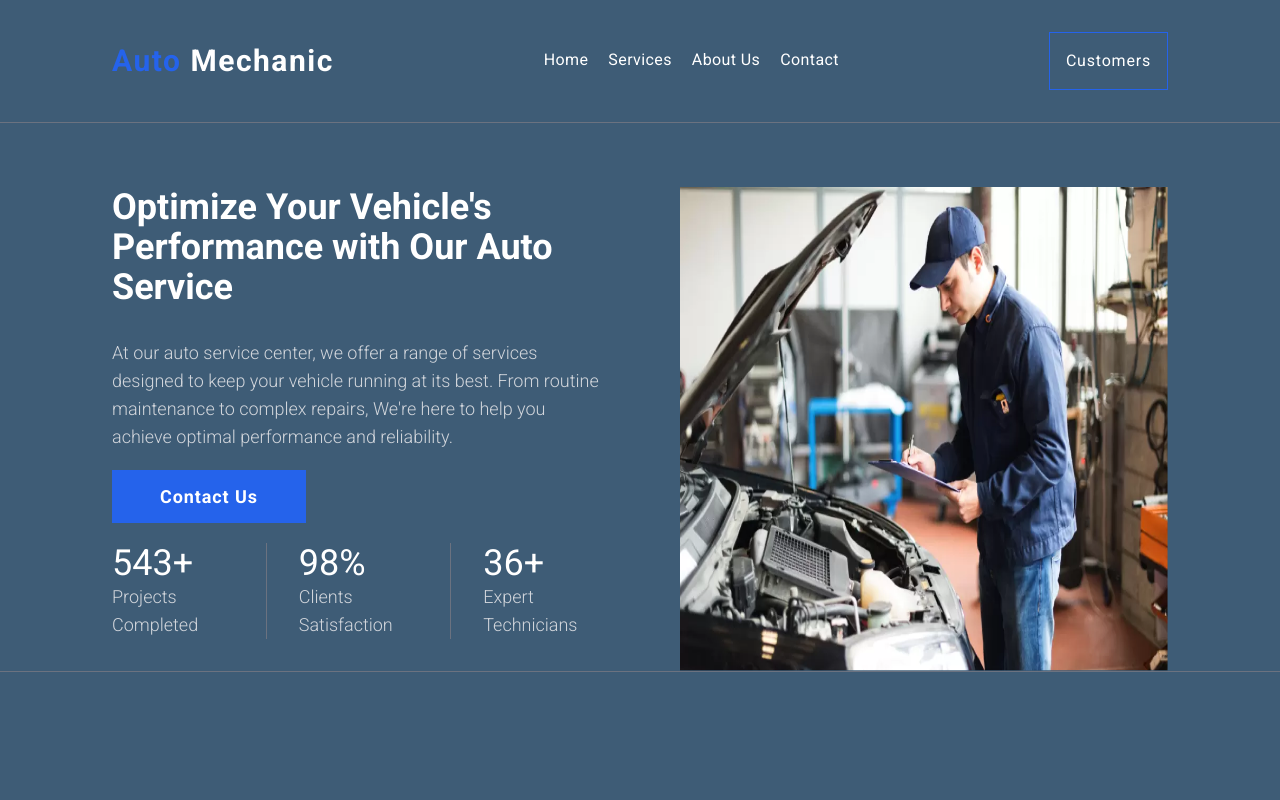
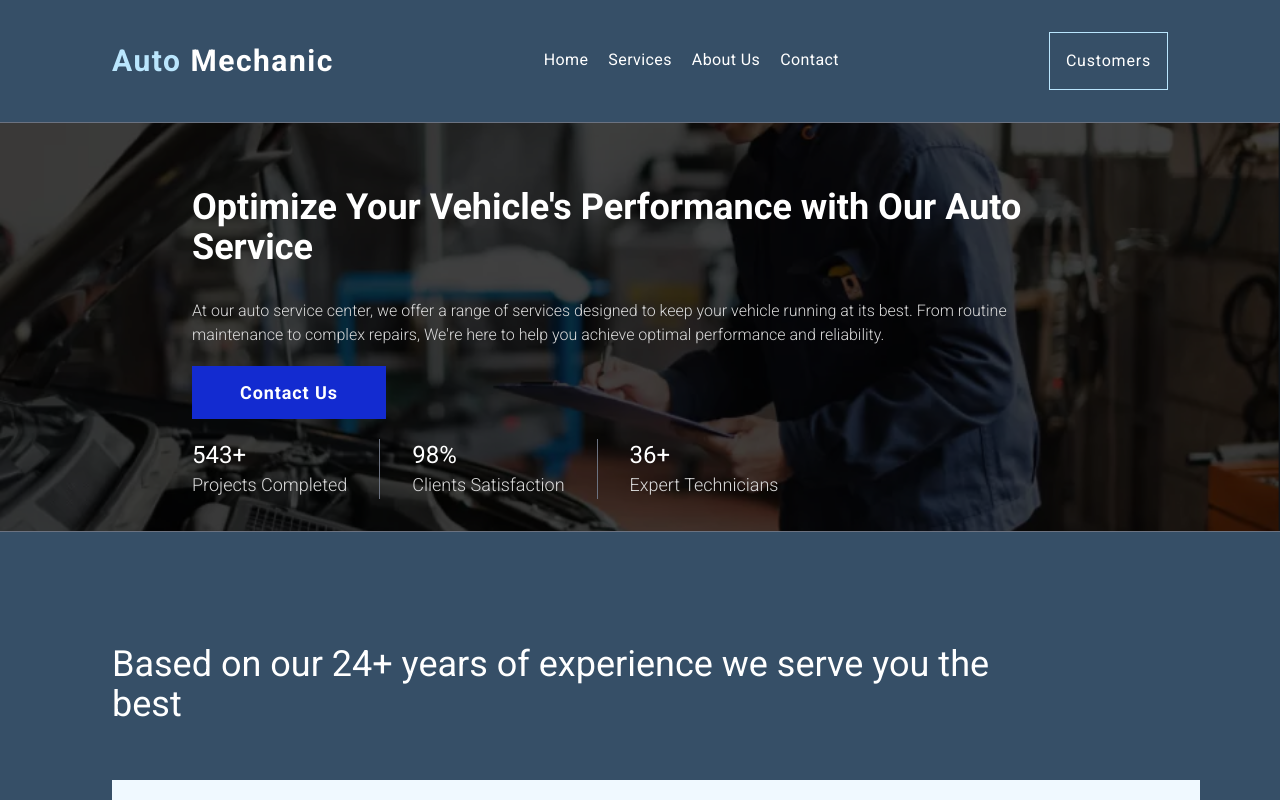
Before and after one commit to GTheD01/automechanic-frontend, a React (Vite) app: page / in a window 1280 px wide. Shown: the top 800 px of the page. Built offline with nearby package versions, Linux system fonts and the light colour scheme.

Commit message:
Hero section picture added as a background image instead of separate element, changed colors for better accessibility

```diff
--- a/src/pages/Home/components/ContactUs.tsx
+++ b/src/pages/Home/components/ContactUs.tsx
@@ -17,7 +17,7 @@ function ContactUs() {
               required
               minLength={1}
               placeholder="Enter your first name"
-              className="outline-none text-secondary px-4 py-2 bg-transparent border-b border-white"
+              className="outline-none text-white px-4 py-2 bg-transparent border border-white placeholder:text-neutral"
             />
           </div>
           <div className="flex flex-col items-start">
@@ -31,7 +31,7 @@ function ContactUs() {
               required
               minLength={1}
               placeholder="Enter your last name"
-              className="outline-none text-secondary px-4 py-2 bg-transparent border-b border-white"
+              className="outline-none text-white px-4 py-2 bg-transparent border border-white placeholder:text-neutral"
             />
           </div>
           <div className="flex flex-col items-start">
@@ -45,7 +45,7 @@ function ContactUs() {
               required
               minLength={1}
               placeholder="Enter your email"
-              className="outline-none text-secondary px-4 py-2 bg-transparent border-b border-white"
+              className="outline-none text-white px-4 py-2 bg-transparent border border-white placeholder:text-neutral"
             />
           </div>
         </div>
@@ -58,7 +58,7 @@ function ContactUs() {
             placeholder="What you think?"
             minLength={1}
             maxLength={350}
-            className="resize-none outline-none text-secondary p-1 h-44 md:h-36 w-4/5 mb-2 max-w-[700px]"
+            className="resize-none outline-none text-black p-1 h-44 md:h-36 w-4/5 mb-2 max-w-[700px]"
           />
           <button className="bg-secondary px-4 py-2 hover:bg-secondaryHover">
             Submit
--- a/src/pages/Home/components/HeroSection.tsx
+++ b/src/pages/Home/components/HeroSection.tsx
@@ -4,13 +4,14 @@ function HeroSection() {
   return (
     <main
       id="home"
-      className="lg:grid lg:grid-cols-2 gap-20 pt-16 border-b border-gray-500 sm:px-28 px-2 bg-primary"
+      className="xl:flex relative gap-8 pt-16 border-b border-gray-500 sm:px-48 px-2 bg-primary bg-cover bg-center before:absolute before:inset-0 before:bg-black/75 *:z-10"
+      style={{ backgroundImage: `url(${heroSectionImage})` }}
     >
-      <div className="space-y-8 pb-8">
+      <div className="space-y-8 pb-8 relative">
         <h1 className="lg:text-4xl md:text-3xl sm:text-2xl  font-bold">
           Optimize Your Vehicle's Performance with Our Auto Service
         </h1>
-        <p className="text-neutral font-light text-sm md:text-base lg:text-lg">
+        <p className="text-neutral font-light text-sm md:text-base">
           At our auto service center, we offer a range of services designed to
           keep your vehicle running at its best. From routine maintenance to
           complex repairs, We're here to help you achieve optimal performance
@@ -26,33 +27,25 @@ function HeroSection() {
         </p>
         <div className="flex gap-8">
           <div className="border-r border-gray-500 sm:pr-8">
-            <p className="lg:text-4xl md:text-2xl text-xl">543+</p>
+            <p className="lg:text-2xl md:text-xl text-lg">543+</p>
             <p className="text-neutral lg:text-lg md:text-base text-sm font-light">
               Projects Completed
             </p>
           </div>
           <div className="border-r border-gray-500 sm:pr-8">
-            <p className="lg:text-4xl md:text-2xl text-xl">98%</p>
+            <p className="lg:text-2xl md:text-xl text-lg">98%</p>
             <p className="text-neutral lg:text-lg md:text-base text-sm font-light">
               Clients Satisfaction
             </p>
           </div>
           <div>
-            <p className="lg:text-4xl md:text-2xl text-xl">36+</p>
+            <p className="lg:text-2xl md:text-xl text-lg">36+</p>
             <p className="text-neutral lg:text-lg md:text-base text-sm font-light">
               Expert Technicians
             </p>
           </div>
         </div>
       </div>
-      <div>
-        <img
-          loading="lazy"
-          src={heroSectionImage}
-          className="h-full w-full"
-          alt="Worker doing service"
-        />
-      </div>
     </main>
   );
 }
--- a/src/pages/Home/components/WhyChooseUsSection.tsx
+++ b/src/pages/Home/components/WhyChooseUsSection.tsx
@@ -6,7 +6,7 @@ import WhyChooseUsCard from "@/components/WhyChooseUsCard";
 function WhyChooseUsSection() {
   return (
     <section>
-      <div className="pt-36 bg-primary">
+      <div className="pt-28 bg-primary">
         <h2
           id="services"
           className="lg:text-4xl md:text-3xl text-2xl sm:pl-28 pl-2 pb-28 w-4/5"
--- a/src/pages/HomeLayout/components/Header.tsx
+++ b/src/pages/HomeLayout/components/Header.tsx
@@ -37,7 +37,7 @@ function HeaderNav() {
           to={"/"}
           className="lg:text-3xl md:text-2xl text-xl font-bold tracking-wider"
         >
-          <span className="text-secondary bold">Auto</span> Mechanic
+          <span className="text-sky-200 bold">Auto</span> Mechanic
         </Link>
       )}
 
@@ -45,7 +45,7 @@ function HeaderNav() {
 
       <Link
         to={"/customer/sign-in"}
-        className="border border-secondary p-4 md:tracking-wider hover:text-secondary text-sm sm:text-base"
+        className="border border-sky-200 p-4 md:tracking-wider hover:text-sky-200 text-sm sm:text-base"
       >
         Customers
       </Link>
--- a/src/pages/HomeLayout/components/MobileNav.tsx
+++ b/src/pages/HomeLayout/components/MobileNav.tsx
@@ -22,11 +22,11 @@ function MobileNav({
   return (
     <>
       <div
-        className="fixed inset-0 bg-black/50 z-10"
+        className="fixed inset-0 bg-black/50 z-40"
         onClick={() => setOpenMobileNav(false)}
       ></div>
       <div
-        className={`fixed top-0 left-0 bg-secondary/70 h-full z-20 backdrop-blur-sm transition-transform duration-100 ${
+        className={`fixed top-0 left-0 bg-secondary/70 h-full z-50 backdrop-blur-sm transition-transform duration-100 ${
           isVisible
             ? "opacity-100 translate-x-0"
             : " opacity-0 -translate-x-full"
--- a/tailwind.config.js
+++ b/tailwind.config.js
@@ -4,13 +4,13 @@ export default {
   theme: {
     extend: {
       colors: {
-        primary: "#3e5c76",
-        secondary: "#2563eb",
-        secondaryHover: "#4895ef",
-        neutral: "#6B7280",
+        primary: "#364f67",
+        secondary: "#132bd0",
+        secondaryHover: "#1637ff",
+        neutral: "#dadada",
       },
       textColor: {
-        neutral: "#d1d5db",
+        neutral: "#dadada",
       },
       stroke: {
         primary: "#4895ef",
```
